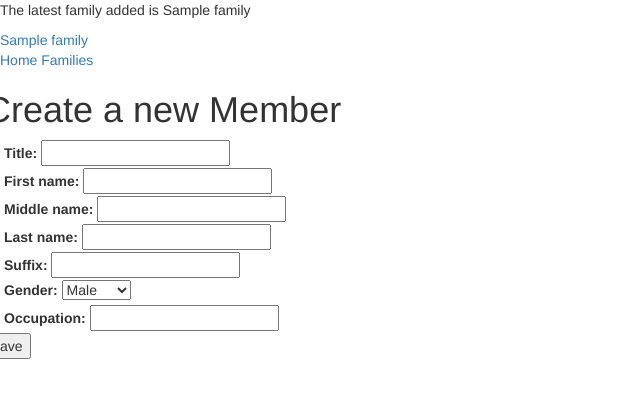
After one commit to pihentagyu/django_chms, a Django app: a page that uses django_chms/templates/layout.html in a window 1280 px wide. The commit adds this page. Shown: the top 398 px of the page, without its empty margins (0-640 px from the left). Run offline with Django 3.2, Linux system fonts and the light colour scheme; a user stored in the database is signed in; tables that the repository leaves empty hold one stand-in row (values such as "Sample post"); some libraries are stand-ins or nearby versions.

Commit message:
Added forms and formsets

```diff
--- a/django_chms/django_chms/settings.py
+++ b/django_chms/django_chms/settings.py
@@ -38,6 +38,7 @@ INSTALLED_APPS = [
     'django.contrib.messages',
     'django.contrib.staticfiles',
     'django.contrib.humanize',
+    'bootstrap3',
     'families',
 ]
 
--- a/django_chms/families/forms.py
+++ b/django_chms/families/forms.py
@@ -1,6 +1,19 @@
 from django import forms
 
 from . import models
+
+class FamilyForm(forms.ModelForm):
+    class Meta:
+        model = models.Family
+        fields = [ 'family_name',
+                'address1',
+                'address2',
+                'city',
+                'postal_code',
+                'state',
+                'country',
+                'notes',
+                ]
 
 class AdultMemberForm(forms.ModelForm):
     class Meta:
@@ -26,3 +39,9 @@ class DependentMemberForm(forms.ModelForm):
                 'suffix',
                 'gender',
                 ]
+
+DependentMemberFormSet = forms.modelformset_factory(
+        models.Dependent,
+        form = DependentMemberForm,
+        extra=2,
+        )
--- a/django_chms/families/models.py
+++ b/django_chms/families/models.py
@@ -49,8 +49,9 @@ class Adult(Member):
         ordering = ['id',]
 
     def get_absolute_url(self):
-        return reverse('families:adult', kwargs={
+        return reverse('families:member', kwargs={
             'family_pk': self.family_id,
+            'member_type': 'a',
             'member_pk': self.id,
             })
 
@@ -58,10 +59,11 @@ class Dependent(Member):
     school = models.CharField(blank=True, max_length=255)
 
     def get_absolute_url(self):
-        return reverse('families:dependent', kwargs={
+        return reverse('families:member', kwargs={
             'family_pk': self.family_id,
+            'member_type': 'd',
             'member_pk': self.id,
             })
 
-    class Meta:
-        ordering = ['birth_date', 'id']
+    #class Meta:
+    #    ordering = ['birth_date', 'id']
--- a/django_chms/families/templates/families/adult_member_form.html
+++ b/django_chms/families/templates/families/adult_member_form.html
@@ -1,9 +1,9 @@
 {% extends 'layout.html' %}
 
-{% block title %} New Adult Member | {{ family.last_name }} {{ block.super }} {% endblock %}
+{% block title %} {{ form.instance.first_name }} {{ form.instance.last_name|default:"New Adult Member" }} | {{ family.last_name }} {{ block.super }} {% endblock %}
 {% block content %}
 <div class="row">
-    <h1>Create a new Adult Member</h1>
+    <h1>{{ form.instance.first_name }} {{ form.instance.last_name|default:"Create a new Adult Member" }}</h1>
     <form method="POST" action="">
         {% csrf_token %}
         {{ form.as_p }}
--- a/django_chms/families/templates/families/member_detail.html
+++ b/django_chms/families/templates/families/member_detail.html
@@ -11,10 +11,10 @@
     {{ notes|linebreaks }} The notes contain {{ notes|wordcount }} words.
     Estimated time: {{ notes|wordcount|time_estimate }} minute{{ notes|wordcount|time_estimate|pluralize }}
     {% endwith %}
-    {{ member.family.pk }} {{ member.pk }}
 </article>
+
 {% if user.is_authenticated %}
-<hr>
-<a href="{% url 'families:edit_adult_member' family_pk=member.family.pk member_pk=member.pk %}" class="button">Edit</a>
+    <hr>
+    <a href="{% url 'families:edit_member' family_pk=member.family.pk member_pk=member.pk member_type=member_type %}" class="button">Edit</a>
 {% endif %}
 {% endblock %}
--- /dev/null
+++ b/django_chms/families/templates/families/member_form.html
@@ -0,0 +1,33 @@
+{% extends 'layout.html' %}
+
+{% block title %}
+    {% if  member_type  == "a" %}
+        {{ family }} {{ form.instance.first_name|default:"New Member" }} {{ block.super }}
+    {% else %}
+        {{ family|default:"New Member" }} {{ block.super }}
+{% endif %}
+{% endblock %}
+
+{% block content %}
+{% if  member_type  == "a" %}
+    <div class="row">
+        <h1>{{ form.instance.first_name }} {{ form.instance.last_name|default:"Create a new Member" }}</h1>
+        <form method="POST" action="">
+            {% csrf_token %}
+            {{ form.as_ul }}
+            <input type="submit" class="button" value="save">
+        </form>
+    </div>
+{% else %}
+    <div class="row">
+        <h1>Dependents</h1>
+        <form method="POST" action="">
+            {% csrf_token %}
+            <section>
+                {{ formset.management_form }}
+            </section>
+            <input type="submit" class="button" value="save">
+        </form>
+    </div>
+{% endif %}
+{% endblock %}
--- a/django_chms/families/urls.py
+++ b/django_chms/families/urls.py
@@ -4,13 +4,9 @@ from . import views
 
 urlpatterns = [
         url(r'^$', views.family_list, name='list'),
-        url(r'(?P<family_pk>\d+)/a(?P<member_pk>\d+)$',
-            views.adult_detail, name='adult'),
-        url(r'(?P<family_pk>\d+)/d(?P<member_pk>\d+)$',
-            views.dependent_detail, name='dependent'),
-        url(r'(?P<family_pk>\d+)/create_adult_member/$',
-            views.adult_member_create, name='create_adult_member'),
-        url(r'(?P<family_pk>\d+)/edit_adult_member(?P<member_pk>\d+)$',
-            views.adult_member_edit, name='edit_adult_member'),
+        url(r'(?P<family_pk>\d+)/(?P<member_type>a|d)_(?P<member_pk>\d+)/$', views.member_detail, name='member'),
+        url(r'(?P<family_pk>\d+)/create_member_(?P<member_type>a|d)/$', views.member_form, name='create_member'),
+        url(r'(?P<family_pk>\d+)/edit_member_(?P<member_pk>\d+)_(?P<member_type>a|d)/$', views.member_form, name='edit_member'),
+        url(r'edit_family_(?P<pk>\d+)/$', views.family_edit, name='edit_family'),
         url(r'(?P<pk>\d+)/$', views.family_detail, name='detail'),
-         ]
+        ]
--- a/django_chms/families/views.py
+++ b/django_chms/families/views.py
@@ -4,6 +4,7 @@ from django.contrib import messages
 from django.contrib.auth.decorators import login_required
 from django.http import HttpResponseRedirect
 from django.shortcuts import get_object_or_404, render
+from django.urls import reverse
 
 from . import forms
 from . import models
@@ -23,34 +24,112 @@ def family_detail(request, pk):
         'members': members
         })
 
-def adult_detail(request, family_pk, member_pk):
-    member = get_object_or_404(models.Adult, family_id=family_pk, pk=member_pk)
-    return render(request, 'families/member_detail.html', {'member':member})
-
-def dependent_detail(request, family_pk, member_pk):
-    member = get_object_or_404(models.Dependent, family_id=family_pk, pk=member_pk)
-    return render(request, 'families/member_detail.html', {'member':member})
+def member_detail(request, family_pk, member_pk, member_type):
+    if member_type == 'a':
+        member = get_object_or_404(models.Adult, family_id=family_pk, pk=member_pk)
+    else:
+        member = get_object_or_404(models.Dependent, family_id=family_pk, pk=member_pk)
+    return render(request, 'families/member_detail.html', {'member':member, 'member_type':member_type})
 
 @login_required
-def adult_member_create(request, family_pk):
+def member_create(request, family_pk, member_type):
     family = get_object_or_404(models.Family, pk=family_pk)
-    form = forms.AdultMemberForm()
+    if member_type == 'a':
+        form_class = forms.AdultMemberForm
+    else:
+        form_class = forms.DependentMemberForm
+
+    form = form_class()
+    if request.method == 'POST':
+        form = form_class(request.POST)
+        if form.is_valid():
+            member = form.save(commit=False)
+            member.family = family
+            member.save()
+            messages.success(request, "Family Member added!")
+            return HttpResponseRedirect(reverse('families:detail', kwargs={'pk':family_pk}))
+
+    return render(request, 'families/member_form.html', {'form': form, 'family':family})
+
+@login_required
+def member_form(request, member_type, family_pk, member_pk=None):
+    family = get_object_or_404(models.Family, pk=family_pk)
+    if member_type == 'a':
+        if member_pk:
+            member = get_object_or_404(models.Adult, family_id=family_pk, pk=member_pk)
+        form_class = forms.AdultMemberForm
+    else:
+        formset = forms.DependentMemberFormSet(queryset=family.dependent_set.all())
+
+    if member_type == 'a':
+        if member_pk:
+            form = form_class(instance=member)
+        else:
+            form = form_class()
 
     if request.method == 'POST':
-        form = forms.AdultMemberForm(request.POST)
-        if form.is_valid():
-            adult = form.save(commit=False)
-            adult.family = family
-            adult.save()
-            messages.add_message(request, messages.SUCCESS,
-                    "Adult Family Member added!")
-            return HttpResponseRedirect(adult.get_absolute_url())
-    return render(request, 'families/adult_member_form.html', {'form': form,
-        'family':family})
+        if member_type == 'a':
+            if member_pk:
+                form = form_class(instance=member, data=request.POST)
+                if form.is_valid():
+                    form.save()
+                    messages.success(request, "Updated {}".format(form.cleaned_data['first_name']))
+                    return HttpResponseRedirect(member.get_absolute_url())
+            else:
+                form = form_class(request.POST)
+                if form.is_valid():
+                    member = form.save(commit=False)
+                    member.family = family
+                    member.save()
+                    messages.success(request, "Family Member added!")
+                    return HttpResponseRedirect(reverse('families:detail', kwargs={'pk':family_pk}))
+        else:
+            formset = forms.DependentMemberFormSet(request.POST, queryset=family.dependent_set.all())
+            if formset.is_valid():
+                members = formset.save(commit=False)
+                for member in members:
+                    member.family = family
+                    member.save()
+                    messages.success(request, "Added members!")
+                    return HttpResponseRedirect(member.get_absolute_url())
+
+
+
+    if member_type == 'a':
+        if member_pk:
+            return render(request, 'families/member_form.html', {'form': form, 'family':member.family, 'member_type':member_type})
+        else:
+            return render(request, 'families/member_form.html', {'form': form, 'family':family, 'member_type':member_type})
+    else:
+            return render(request, 'families/member_form.html', {'formset': formset, 'family':family, 'member_type':member_type})
 
 @login_required
-def adult_member_edit(request, family_pk, member_pk):
-    adult_member = get_object_or_404(models.Adult, family_id=family_pk, pk=member_pk)
-    form = forms.AdultMemberForm(instance=adult_member)
-    return render(request, 'families/adult_member_form.html', {'form': form,
-        'family':adult_member.family})
+def family_edit(request, pk):
+    family = get_object_or_404(models.Family, pk=pk)
+    form = forms.FamilyForm(instance=family)
+    if request.method == 'POST':
+        form = forms.FamilyForm(instance=family, data=request.POST)
+        if form.is_valid():
+            form.save()
+            messages.success(request, "Updated {}".format(form.cleaned_data['family_name']))
+        return HttpResponseRedirect(reverse('families:detail', kwargs={'pk':pk}))
+    return render(request, 'families/family_form.html', {'form': form,
+        'family':pk})
+
+@login_required
+def member_edit(request, family_pk, member_pk, member_type):
+    if member_type == 'a':
+        member = get_object_or_404(models.Adult, family_id=family_pk, pk=member_pk)
+        form_class = forms.AdultMemberForm
+    else:
+        member = get_object_or_404(models.Dependent, family_id=family_pk, pk=member_pk)
+        form_class = forms.DependentMemberForm
+    form = form_class(instance=member)
+
+    if request.method == 'POST':
+        form = form_class(instance=member, data=request.POST)
+        if form.is_valid():
+            form.save()
+            messages.success(request, "Updated {}".format(form.cleaned_data['first_name']))
+        return HttpResponseRedirect(member.get_absolute_url())
+    return render(request, 'families/member_form.html', {'form': form, 'family':member.family})
--- a/django_chms/templates/layout.html
+++ b/django_chms/templates/layout.html
@@ -1,11 +1,16 @@
-{% load static from staticfiles %}
+{# {% load static from staticfiles %} #}
+
+{% load bootstrap3 %}
 {% load family_extras %}
+
+{% bootstrap_css %}
+{% bootstrap_javascript %}
 
 <!doctype html>
 <html>
   <head>
 	  <title>{% block title %} {% endblock %}</title>
-	  <link rel="stylesheet" href="{% static 'css/layout.css' %}">
+      {# <link rel="stylesheet" href="{% static 'css/layout.css' %}"> #}
       {% block static %}{% endblock %}
   </head>
   <body>
```
Also changed, not shown: django_chms/families/templates/families/adult_member_detail.html (added, +8 -0 lines), django_chms/families/templates/families/dependent_member_detail.html (added, +8 -0 lines), django_chms/families/templates/families/dependent_member_form.html (added, +13 -0 lines), django_chms/families/templates/families/family_detail.html (+40 -14 lines), django_chms/families/templates/families/family_form.html (added, +13 -0 lines), django_chms/families/templates/families/family_list.html (+6 -3 lines), django_chms/families/templates/families/layout.html (added, +12 -0 lines), django_chms/families/templatetags/family_extras.py (line endings or trailing spaces), 1 other file.
